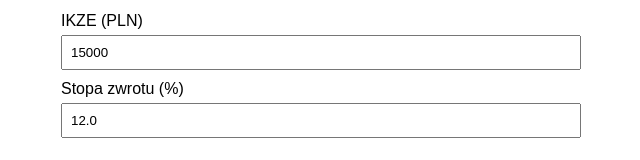
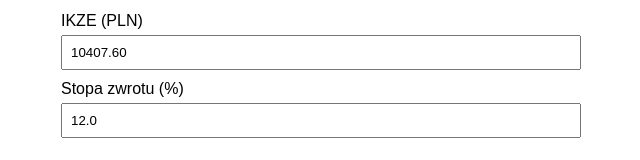
Before and after one commit to RymkoR/kalkulator, a plain HTML site: page index.html in a window 1280 px wide. Shown: the part 370-530 px from the top of the page, 329-969 px from the left. Drawn offline with nearby package versions, Linux system fonts and the light colour scheme.

Commit message:
Update index.html

```diff
--- a/index.html
+++ b/index.html
@@ -26,7 +26,7 @@
       </div>
       <div class="input-group">
         <label>IKZE (PLN)</label>
-        <input type="text" id="ikze" value="15000" />
+        <input type="text" id="ikze" value="10407.60" />
         <label>Stopa zwrotu (%)</label>
         <input type="number" id="ikzeReturn" value="12.0" step="0.01" />
       </div>
```
